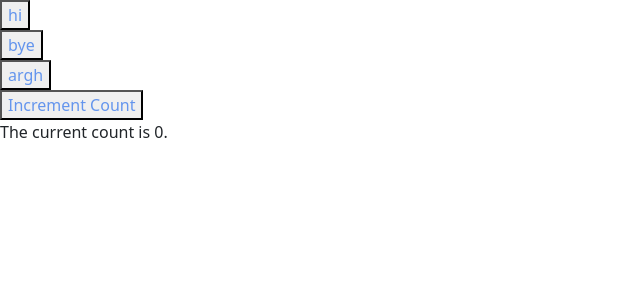
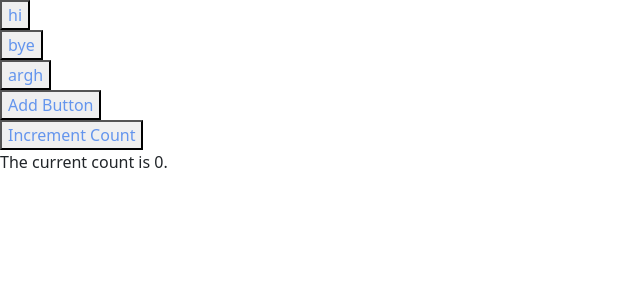
Before and after one commit to KyleFuller/rcos-website, a React (Create React App) app in the folder kyle-website/: page / in a window 1280 px wide. Shown: the top 300 px of the page, without its empty margins (0-640 px from the left). Built offline with nearby package versions, Linux system fonts and the light colour scheme.

Commit message:
Added a button to -- when pressed -- dynamically create more buttons that give alerts when pressed

```diff
--- a/kyle-website/src/App.js
+++ b/kyle-website/src/App.js
@@ -16,13 +16,22 @@ function ButtonIncrementCount(props) {
 	return <button onClick={() => props.incrementCount()}>Increment Count</button>;
 }
 
+function ButtonAddButton(props) {
+	return <button onClick={() => props.addButton()}>Add Button</button>;
+}
+
 function App(props) {
 
 	const [count, setCount] = useState(0);
+	const [buttons, setButtons] = useState([]);
 
 	function incrementCount() {
 		setCount(count + 1);
 //		alert("count incremented.");
+	}
+
+	function addButton() {
+		setButtons(buttons.concat([<div><button onClick={() => alert("grr")}>Button</button></div>]));
 	}
 
 	return (
@@ -32,7 +41,13 @@ function App(props) {
 					{text:"hi", alert:"hello!"},
 					{text:"bye", alert:"byebye!"},
 					{text:"argh", alert:"arggghhh!"}])}
-				<ButtonIncrementCount incrementCount={incrementCount} />
+				<div>
+					<ButtonAddButton addButton={addButton} />
+				</div>
+				{buttons}
+				<div>
+					<ButtonIncrementCount incrementCount={incrementCount} />
+				</div>
 			</body>
 			<p> The current count is {count}. </p>
 		</div>
```
